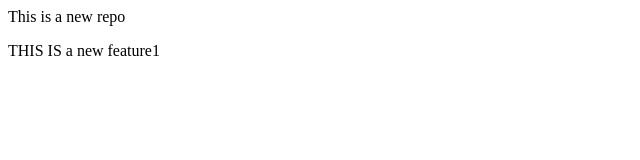
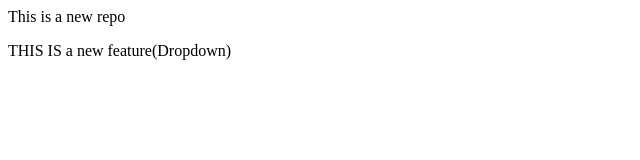
Before and after one commit to ankitswain098-rgb/localrepo, a plain HTML site: page index.html in a window 1280 px wide. Shown: the full height of the page, 0-640 px from the left. Drawn offline with Linux system fonts and the light colour scheme.

Commit message:
add dropdown

```diff
--- a/index.html
+++ b/index.html
@@ -1,2 +1,2 @@
 <p>This is a new repo</p>
-<p>THIS IS a new feature1</p>
+<p>THIS IS a new feature(Dropdown)</p>
```
